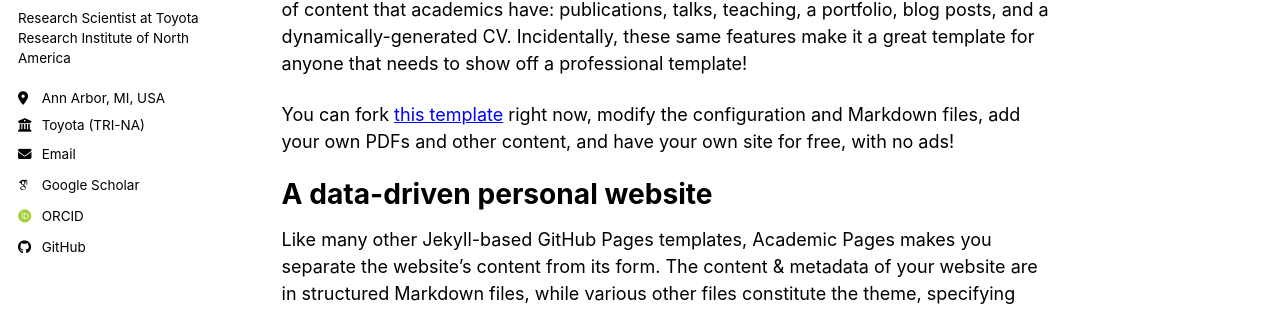
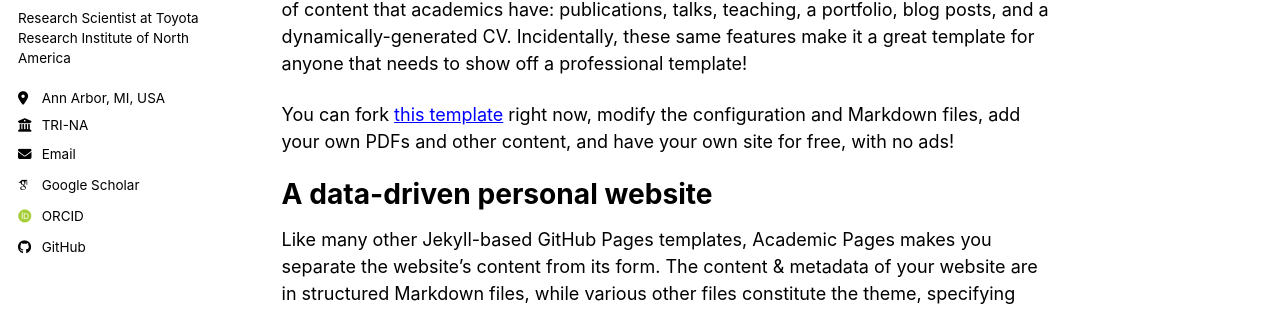
Before and after one commit to Kwon-HyungSuk/kwon-hyungsuk.github.io, a Jekyll site: the page built from _pages/about.md, in a window 1280 px wide. Shown: the part 310-619 px from the top of the page. Built offline with Jekyll 4.4.1, drawn with Linux system fonts in a browser that asks for light colours; some web fonts are replaced; a script bundle is joined from its source files by our own code; library files that are not in the unit come from our copies.

Commit message:
Update _config.yml

```diff
--- a/_config.yml
+++ b/_config.yml
@@ -28,7 +28,7 @@ author:
   pronouns         : # example: "she/her"
   bio              : "Research Scientist at Toyota Research Institute of North America"
   location         : "Ann Arbor, MI, USA"
-  employer         : "Toyota (TRI-NA)"
+  employer         : "TRI-NA"
   uri              : # URL
   email            : "kwonhs@umich.edu"
 
```
